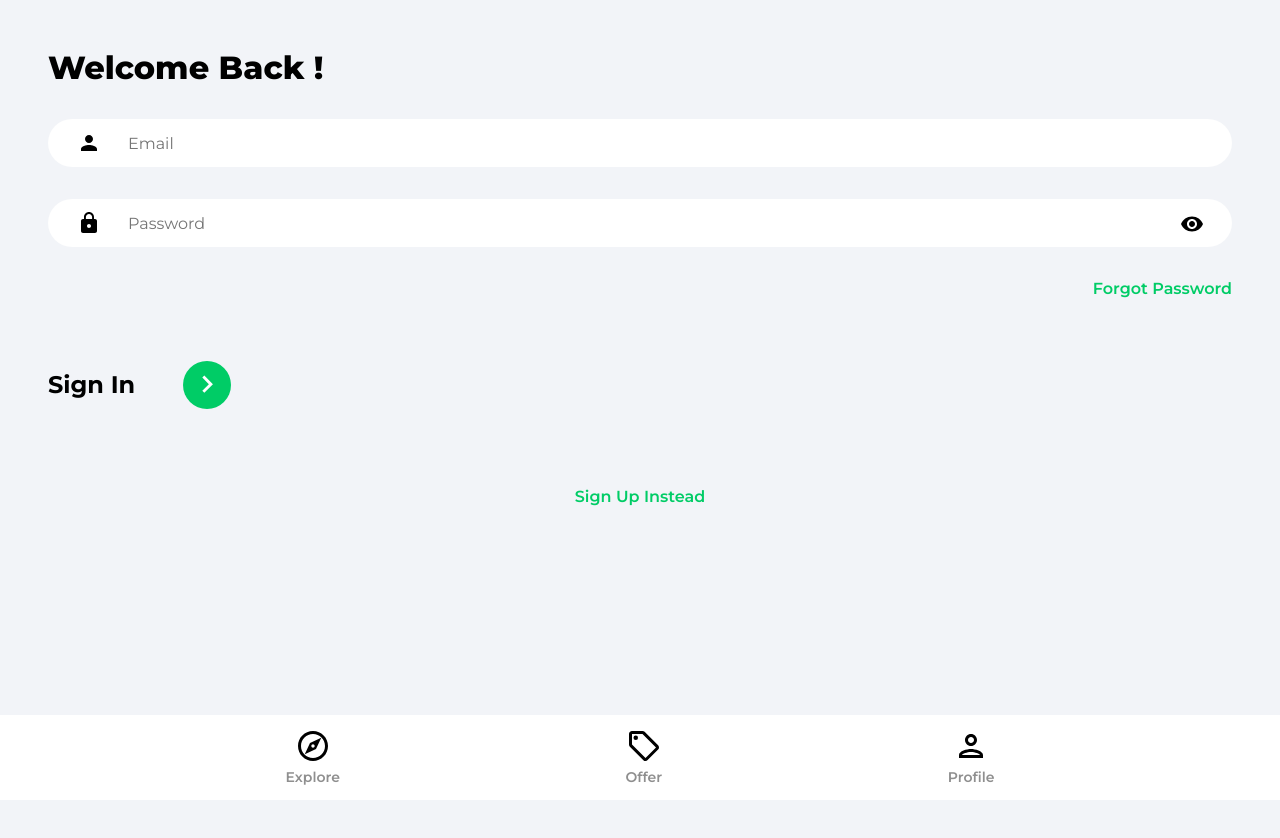
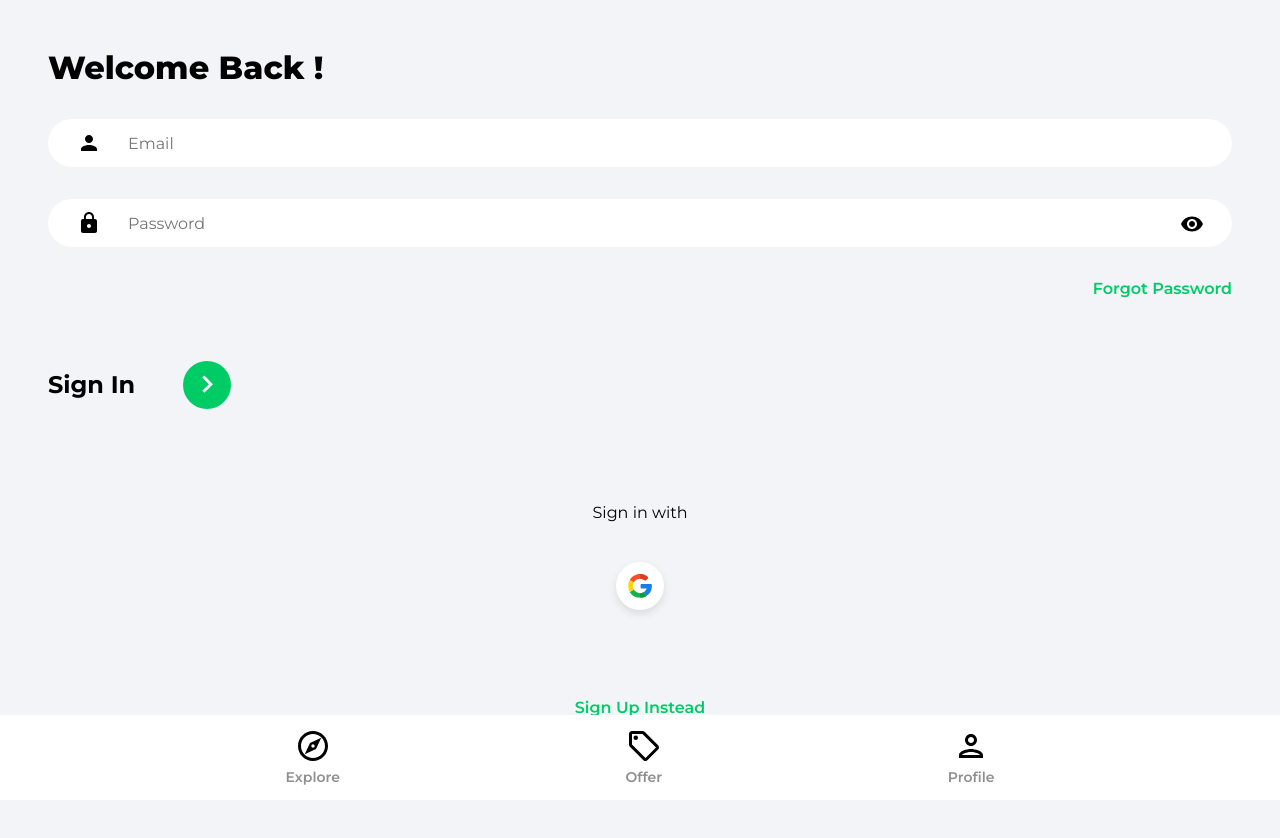
Before and after one commit to thatkhay/HorizonHomes, a React (Create React App) app in the folder horizon-homes/: page /signin in a window 1280 px wide. Shown: the top 838 px of the page. Before the commit the page ends 800 px from the top, so only its background shows below. Built offline with nearby package versions, Linux system fonts and the light colour scheme.

Commit message:
added google auth with firebase

```diff
--- /dev/null
+++ b/horizon-homes/src/components/Oauth.jsx
@@ -0,0 +1,49 @@
+import { getAuth, signInWithPopup, GoogleAuthProvider } from "firebase/auth"
+import {doc, setDoc, getDoc, serverTimestamp} from 'firebase/firestore'
+import { db } from "../firebase.config"
+import {toast} from 'react-toastify'
+import googleIcon from '../assets/svg/googleIcon.svg'
+import { useLocation, useNavigate } from "react-router-dom"
+
+function Oauth() {
+const navigate = useNavigate()
+const location = useLocation()
+
+const onGoogleIconClick = async () => {
+try {
+   const auth = getAuth()
+   const provider = new GoogleAuthProvider()
+   const result = await signInWithPopup(auth, provider)
+   const user = result.user
+
+//check if user exist
+   const docRef = doc(db, 'users', user.uid)
+   const docSnap = await getDoc(docRef)
+
+   //if user dont exist , create new user
+   if (!docSnap.exists()) {
+    await setDoc(doc(db, 'users', user.uid), {
+        name: user.displayName,
+        email: user.email,
+        timestamp: serverTimestamp()
+    })
+   }
+   navigate('/')
+} catch (error) {
+   console.log(error);
+    toast.error('Somthing went wrong, could not autorize with Google')
+
+}
+}
+
+  return (
+    <div className="socialLogin">
+        <p> Sign {location.pathname === '/signup' ? 'up' : 'in'} with</p>
+        <button className="socialIconDiv" onClick={onGoogleIconClick}>
+            <img className="socialIconImg" src={googleIcon} alt="google" />
+        </button>
+    </div>
+  )
+}
+
+export default Oauth
--- a/horizon-homes/src/pages/Signin.jsx
+++ b/horizon-homes/src/pages/Signin.jsx
@@ -4,6 +4,7 @@
 import visibilityIcon from '../assets/svg/visibilityIcon.svg'
 import { Link, useNavigate } from 'react-router-dom'
 import { getAuth, signInWithEmailAndPassword } from "firebase/auth";
+import Oauth from '../components/Oauth'
 
 
 
@@ -75,7 +76,7 @@
       </button>
     </div>
   </form>
-  {/* goggle oaut */}
+  <Oauth/>
   <Link to='/signup' className='registerLink'>
     Sign Up Instead
   </Link>
--- a/horizon-homes/src/pages/Signup.jsx
+++ b/horizon-homes/src/pages/Signup.jsx
@@ -6,6 +6,7 @@
 import { getAuth, createUserWithEmailAndPassword, updateProfile } from "firebase/auth";
 import {setDoc, doc, serverTimestamp} from "firebase/firestore"
 import {db} from '../firebase.config'
+import Oauth from '../components/Oauth'
 
 
 
@@ -81,7 +82,7 @@
       </button>
     </div>
   </form>
-  {/* goggle oaut */}
+<Oauth/>
   <Link to='/signin' className='registerLink'>
     Sign In Instead
   </Link>
```
